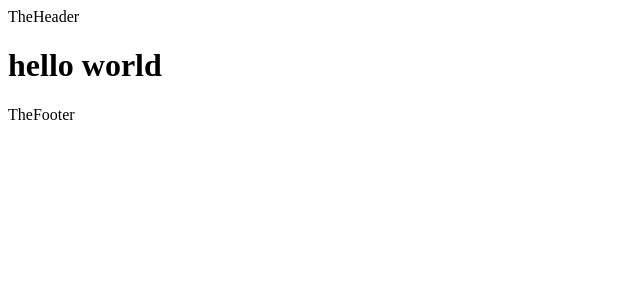
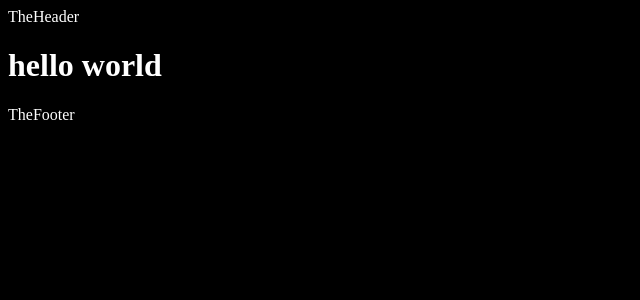
Before and after one commit to edo1z/nuxt3-2, a Nuxt app: page / in a window 1280 px wide. Shown: the top 300 px of the page, without its empty margins (0-640 px from the left). Built offline with nearby package versions, Linux system fonts and the light colour scheme.

Commit message:
背景黒くした

```diff
--- /dev/null
+++ b/assets/styles/style.css
@@ -0,0 +1,4 @@
+body {
+  background: black;
+  color: white;
+}
--- a/nuxt.config.ts
+++ b/nuxt.config.ts
@@ -1,4 +1,4 @@
 // https://nuxt.com/docs/api/configuration/nuxt-config
 export default defineNuxtConfig({
-
+  css: ["~/assets/styles/style.css"],
 })
```
